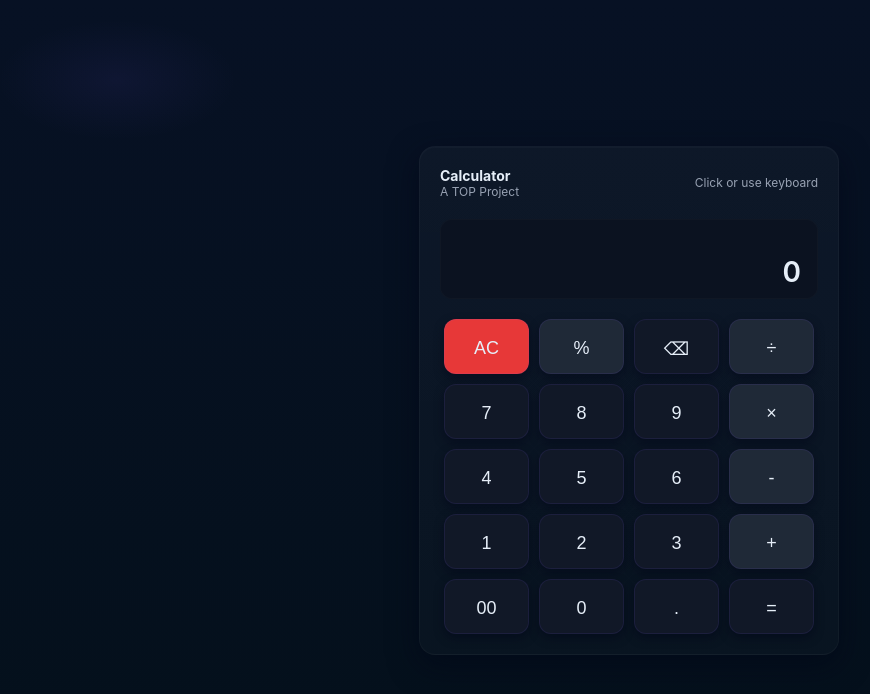
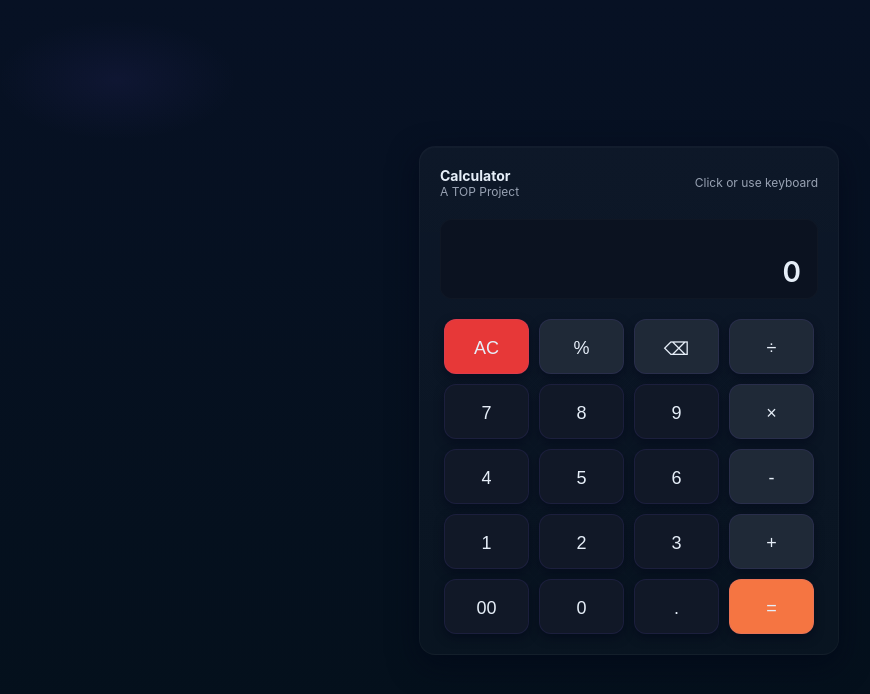
Before and after one commit to wolfieslab/Calculator, a plain HTML site: page index.html in a window 1280 px wide. Shown: the whole page, without its empty margins (11-881 px from the left). Drawn offline with Linux system fonts and the light colour scheme.

Commit message:
Fix some selector name

```diff
--- a/style.css
+++ b/style.css
@@ -131,11 +131,11 @@ body {
     background: rgba(243, 58, 58, 0.952);
 }
 
-button#Equals {
+button#equals {
     background: rgba(250, 120, 68, 0.979);
 }
 
-button.op {
+button.op, button.backspace {
     background: #1f2937;
 }
 
```
